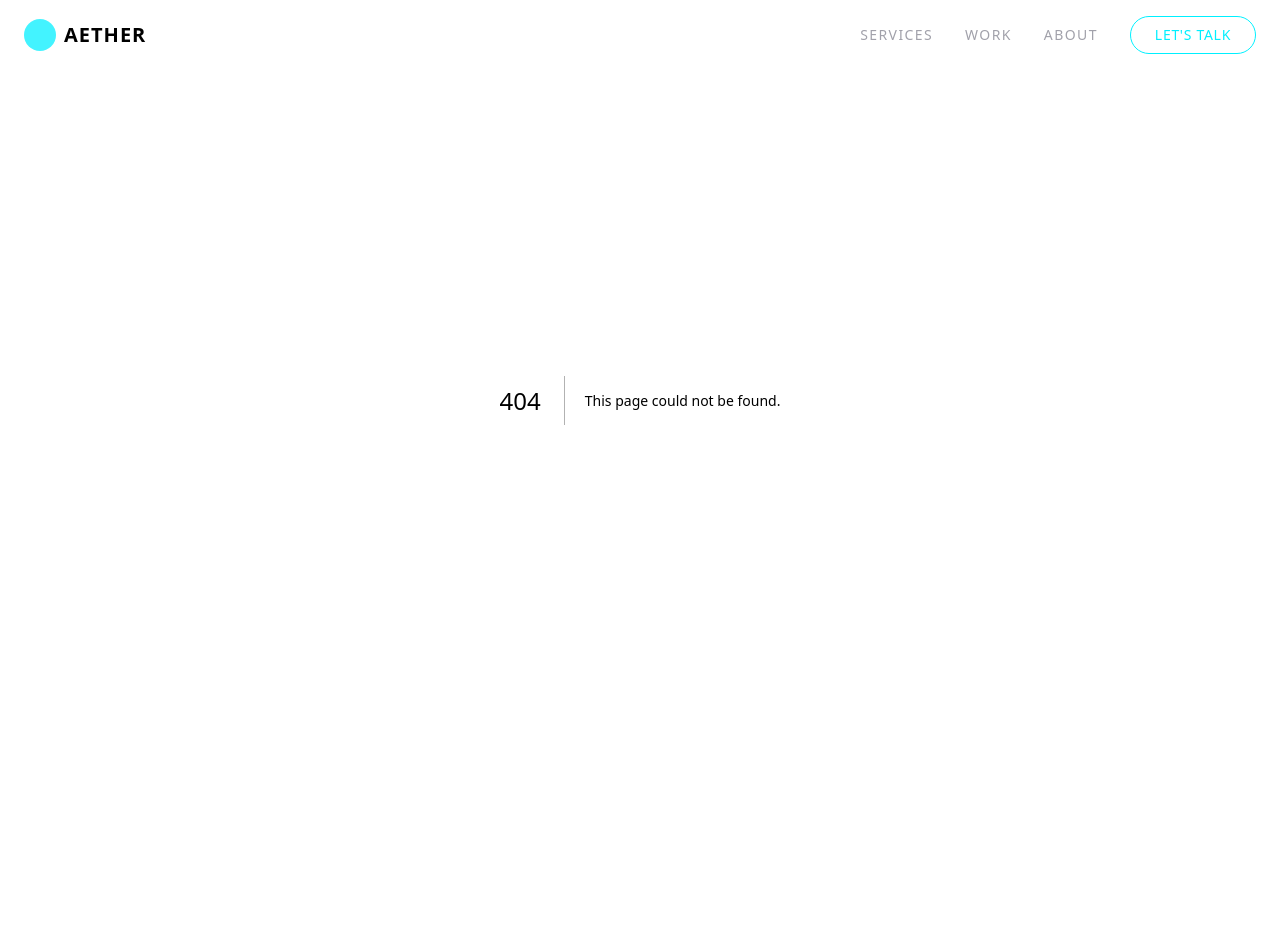
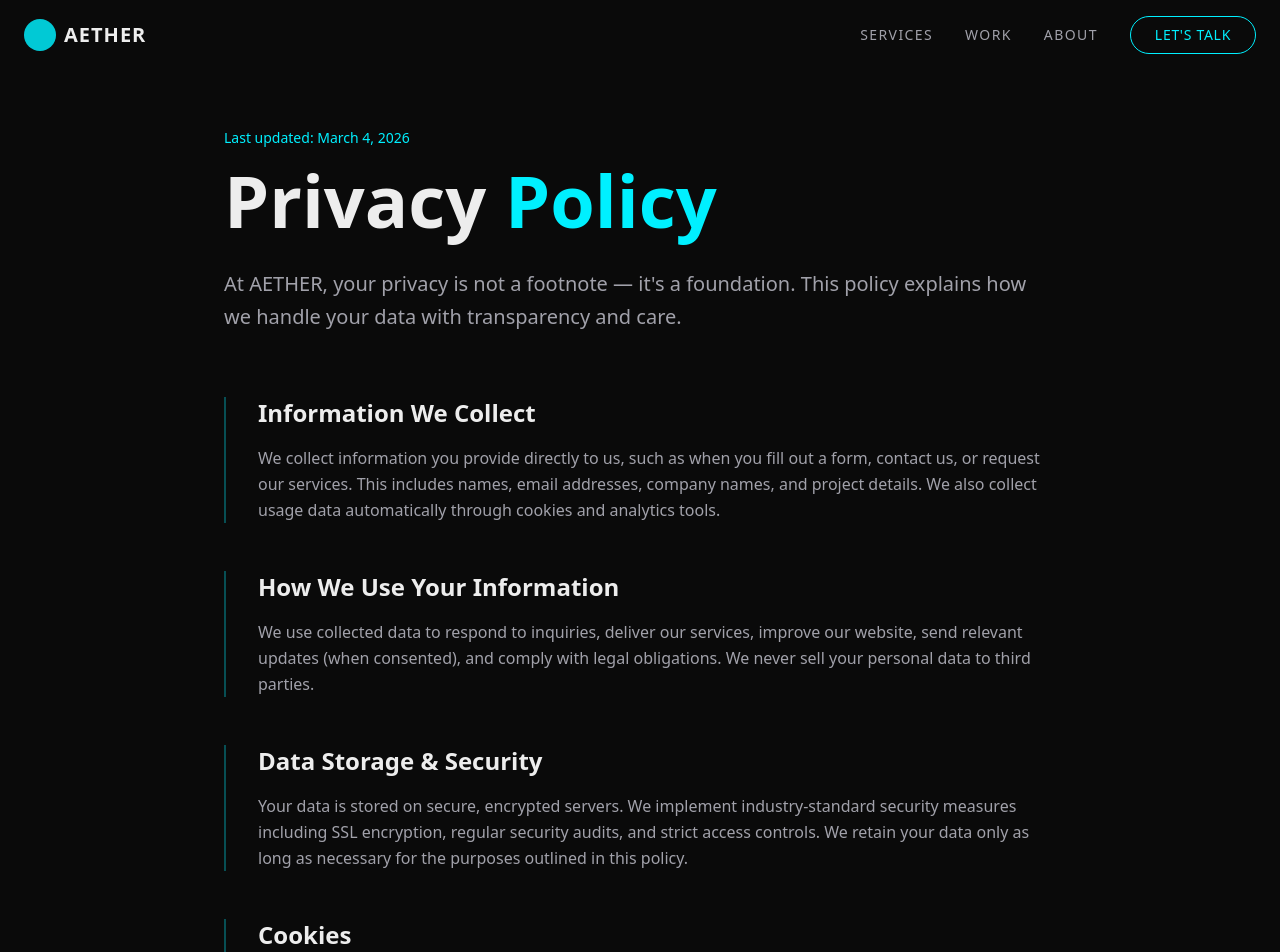
Before and after one commit to hanjiwon1108/aether, a Next.js app: page /legal/privacy in a window 1280 px wide. Before the commit this address had no page. Shown: the top 952 px of the page. Before the commit the page ends 800 px from the top, so only its background shows below. Built offline with nearby package versions, Linux system fonts and the light colour scheme.

Commit message:
feat: privacy page develop

```diff
--- /dev/null
+++ b/src/app/legal/privacy/page.tsx
@@ -0,0 +1,31 @@
+"use client";
+import { motion } from "framer-motion";
+
+const sections = [
+  { title: "Information We Collect", body: "We collect information you provide directly to us, such as when you fill out a form, contact us, or request our services. This includes names, email addresses, company names, and project details. We also collect usage data automatically through cookies and analytics tools." },
+  { title: "How We Use Your Information", body: "We use collected data to respond to inquiries, deliver our services, improve our website, send relevant updates (when consented), and comply with legal obligations. We never sell your personal data to third parties." },
+  { title: "Data Storage & Security", body: "Your data is stored on secure, encrypted servers. We implement industry-standard security measures including SSL encryption, regular security audits, and strict access controls. We retain your data only as long as necessary for the purposes outlined in this policy." },
+  { title: "Cookies", body: "We use essential cookies to ensure our website functions correctly and analytics cookies (with your consent) to understand how visitors use our site. You can manage cookie preferences via our Cookie Settings." },
+  { title: "Your Rights", body: "You have the right to access, correct, delete, or transfer your personal data. To exercise any of these rights, please contact us at privacy@aether.agency. We will respond within 30 days." },
+  { title: "Contact", body: "For any privacy-related concerns, contact our Data Protection Officer at privacy@aether.agency or write to us at 123 Cyber Street, Nexus City, Earth." },
+];
+
+export default function PrivacyPage() {
+  return (
+    <main className="pt-32 pb-24 px-4 md:px-8 max-w-4xl mx-auto">
+      <motion.div initial={{ opacity: 0, y: 20 }} animate={{ opacity: 1, y: 0 }} transition={{ duration: 0.8 }}>
+        <p className="text-sm text-primary mb-4">Last updated: March 4, 2026</p>
+        <h1 className="text-5xl md:text-7xl font-bold font-display mb-8">Privacy <span className="text-primary">Policy</span></h1>
+        <p className="text-xl text-muted-foreground mb-16 leading-relaxed">At AETHER, your privacy is not a footnote — it&apos;s a foundation. This policy explains how we handle your data with transparency and care.</p>
+      </motion.div>
+      <div className="space-y-12">
+        {sections.map((section, i) => (
+          <motion.div key={section.title} initial={{ opacity: 0, x: -20 }} whileInView={{ opacity: 1, x: 0 }} viewport={{ once: true }} transition={{ delay: i * 0.05 }} className="border-l-2 border-primary/30 pl-8">
+            <h2 className="text-2xl font-bold mb-4">{section.title}</h2>
+            <p className="text-muted-foreground leading-relaxed">{section.body}</p>
+          </motion.div>
+        ))}
+      </div>
+    </main>
+  );
+}
```
